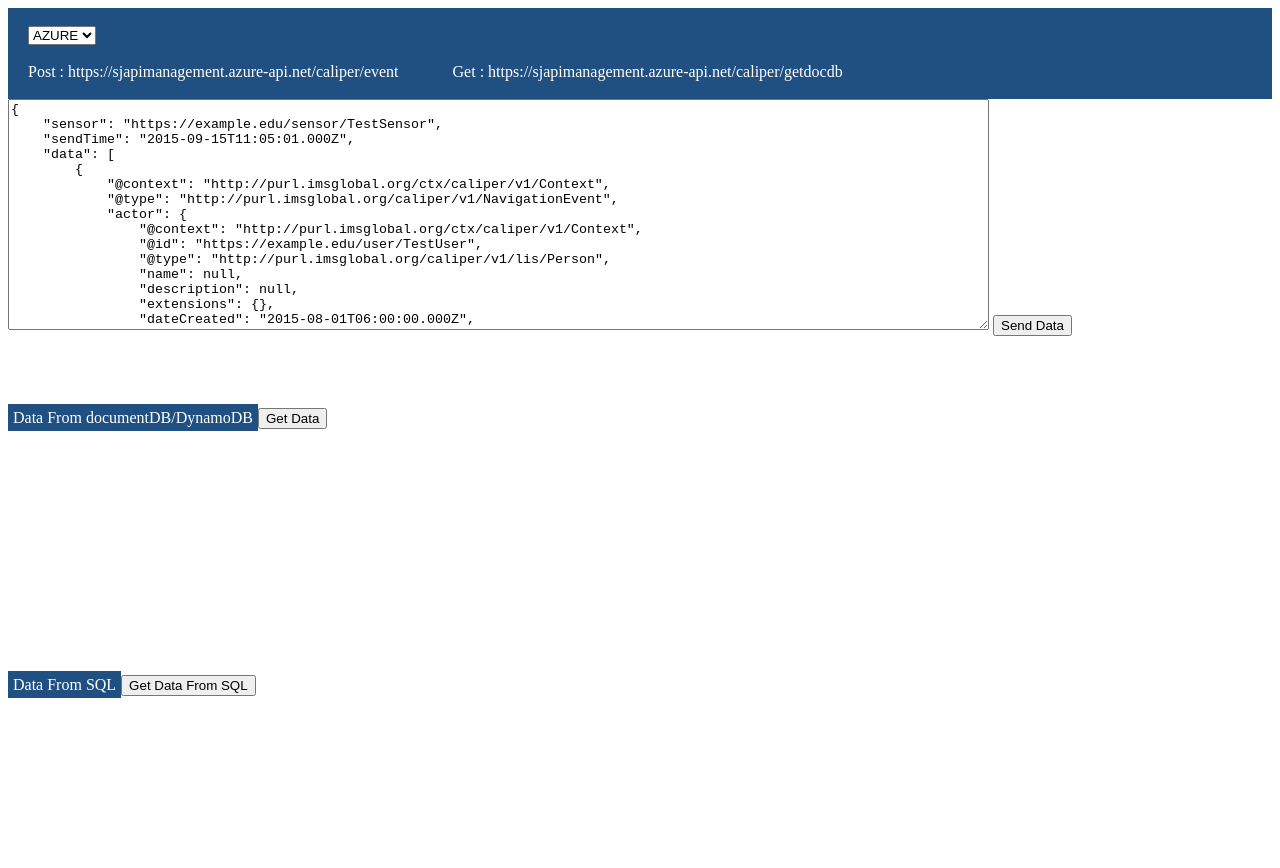
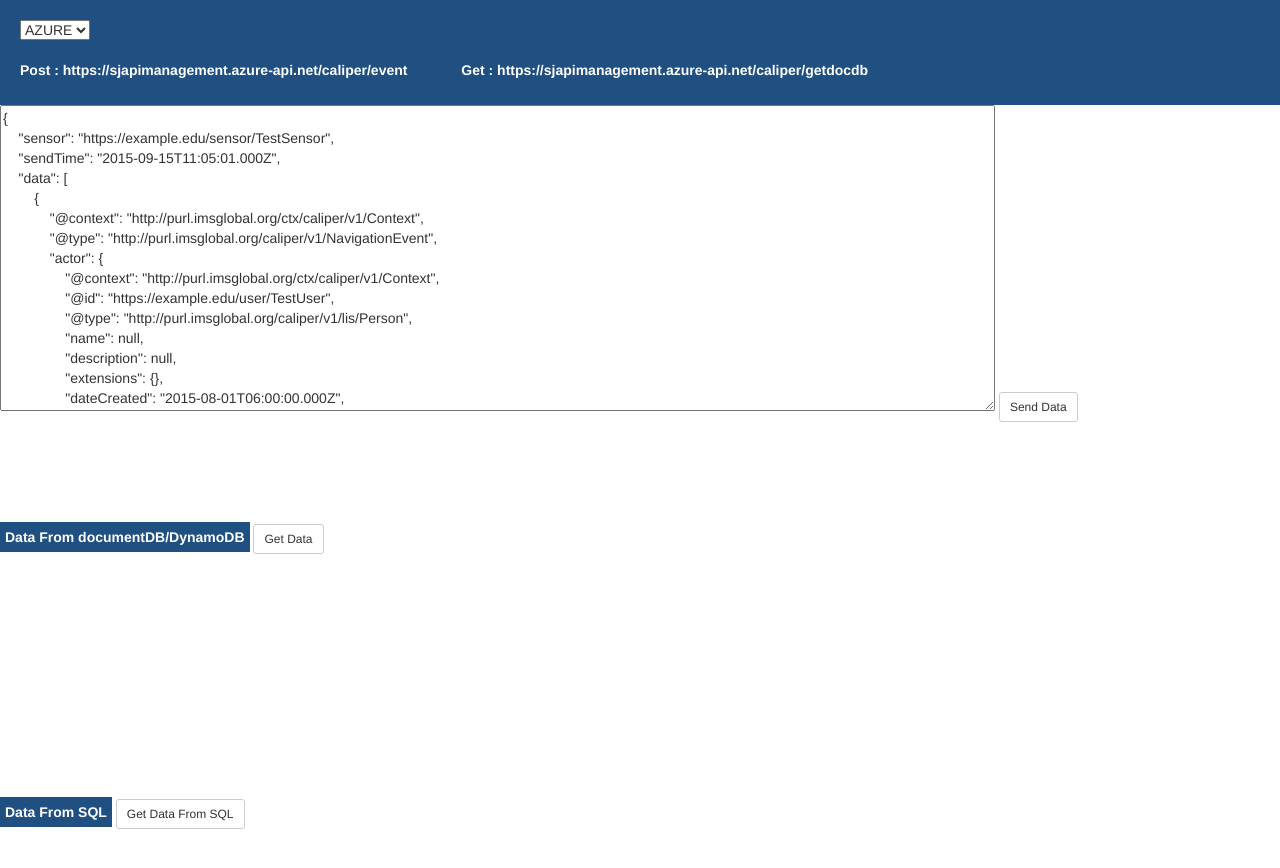
Before and after one commit to sachin03jain/helloworld, a website: page public/index.html in a window 1280 px wide. Drawn offline with nearby package versions, Linux system fonts and the light colour scheme.

Commit message:
added bootstrap ui

```diff
--- a/public/index.html
+++ b/public/index.html
@@ -5,6 +5,8 @@
   <meta charset="utf-8">
   <title>IMS Caliper Analytics&trade; Sample Application</title>
   <link rel="stylesheet" href="./css/style.css">
+  <link rel="stylesheet" type="text/css" href="./css/bootstrap.css">
+  <script src="./js/bootstrap.js"></script>
   <script src="https://ajax.googleapis.com/ajax/libs/jquery/1.12.0/jquery.min.js"></script>
   <script src="./js/app.js"></script>
 
@@ -27,7 +29,7 @@
       <br/>
     </div>
     <textarea rows="15" cols="120" id="sendDataTextId"  spellcheck="false" autocapitalize="off" autocorrect="off" > </textarea>
-    <button type="button" id="sendBtnId">Send Data</button>
+    <button type="button" class="btn btn-sm btn-default" id="sendBtnId">Send Data</button>
     <br/>
     <br/>
     <label for="data" id="errorLblId" style="color:green;"></label>
@@ -37,7 +39,9 @@
 
   <div >
     <br/>
-    <label style="background-color:#205081;padding:5px;color:white;">Data From documentDB/DynamoDB</label><button type="button" id="getBtnId">Get Data</button> <img src="./images/ajax-loader-small.gif" id="loaderId"  />
+    <label style="background-color:#205081;padding:5px;color:white;">Data From documentDB/DynamoDB</label>
+    <button type="button" class="btn btn-sm btn-default" id="getBtnId">Get Data</button>
+    <img src="./images/ajax-loader-small.gif" id="loaderId"  />
     <br/>
     <br/>
 
@@ -47,7 +51,9 @@
   </div>
   <div >
     <br/>
-    <label style="background-color:#205081;padding:5px;color:white;">Data From SQL</label><button type="button" id="getSqlBtnId">Get Data From SQL </button> <img src="./images/ajax-loader-small.gif" id="loader2Id"  />
+    <label style="background-color:#205081;padding:5px;color:white;">Data From SQL</label>
+    <button type="button" class="btn btn-sm btn-default" id="getSqlBtnId">Get Data From SQL </button>
+    <img src="./images/ajax-loader-small.gif" id="loader2Id"  />
     <br/>
     <br/>
 
```
